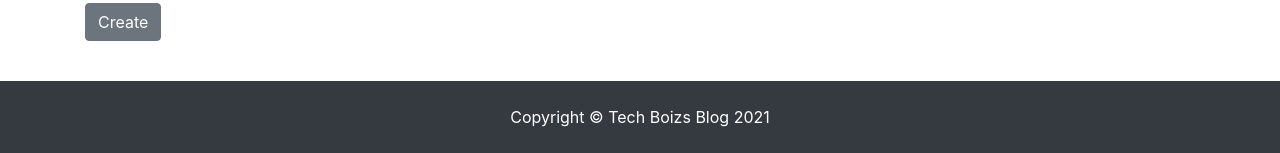
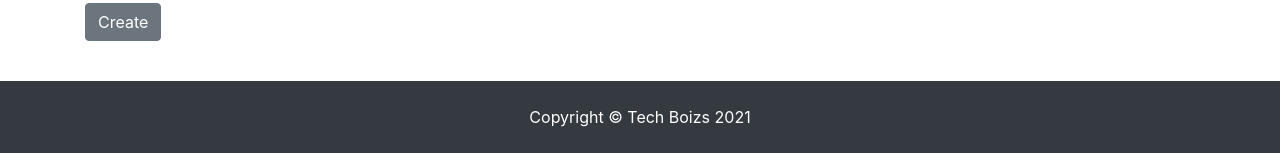
Before and after one commit to bphariharan1301/Django-Blog, a Django app: page /members/create_profile/ in a window 1280 px wide. Shown: the part 1040-1193 px from the top of the page. Run offline with Django 3.2, Linux system fonts and the light colour scheme; some libraries are stand-ins or nearby versions.

Commit message:
Changed Base.html

```diff
--- a/myblog/templates/base.html
+++ b/myblog/templates/base.html
@@ -127,7 +127,7 @@
 
     <footer id="main-footer" class="py-4 bg-dark text-white text-center" style="margin-top: 40px;">
       Copyright &copy;
-      <span class="year"></span> Tech Boizs Blog 2021
+      <span class="year"></span> Tech Boizs 2021
 
   </footer>
 
```
